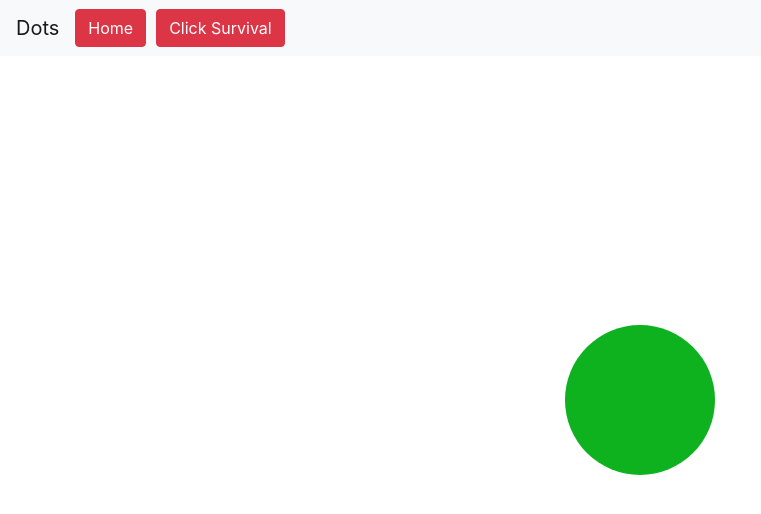
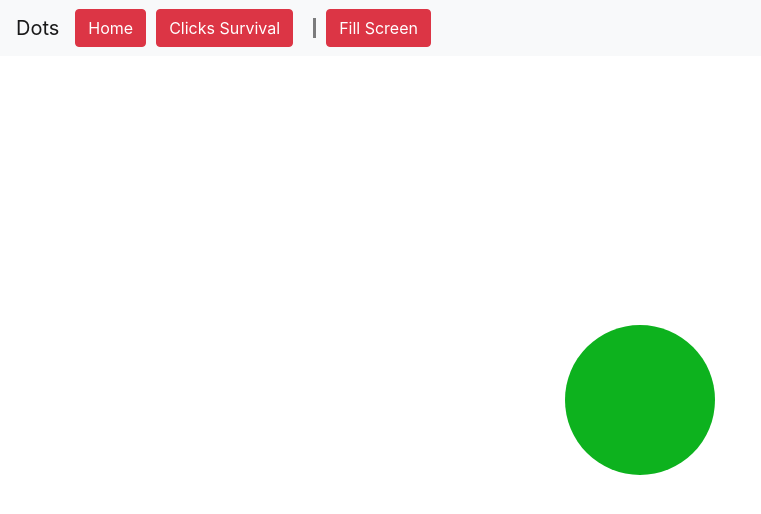
Before and after one commit to pawifla/JavascriptDots, a plain HTML site: page dots.html in a window 1280 px wide. Shown: the whole page, without its empty margins (0-761 px from the left). Drawn offline with nearby package versions, Linux system fonts and the light colour scheme.

Commit message:
some dots updates

```diff
--- a/dots.html
+++ b/dots.html
@@ -19,8 +19,14 @@
         <li class="nav-item active" style="padding-right: 10px;">
         <button class="btn btn-danger btn-block" onclick="location.href='index.html'">Home</button>
         </li>
+        <li class="nav-item active" style="padding-right: 10px;">
+        <button class="btn btn-danger btn-block" onclick="location.href='clickSurvival.html'">Clicks Survival</button>
+        </li>
         <li>
-        <button class="btn btn-danger btn-block" onclick="location.href='clickSurvival.html'">Click Survival</button>
+            <span class="navbar-divider-vertical"></span>
+        </li>
+        <li class="nav-item active" style="padding-right: 10px;">
+        <button class="btn btn-danger" onclick="fillScreenWithDots()">Fill Screen</button>
         </li>
       </ul>
     </div>
--- a/dots.js
+++ b/dots.js
@@ -1,6 +1,6 @@
   const gameContainer = document.querySelector(".game-container");
   let score = 0;
-
+  // TODO: make drawing feature: click and circles created under mouse
   function getRandomColor() {
     const letters = "0123456789ABCDEF";
     let color = "#";
@@ -41,6 +41,26 @@
         return circle;
       }
 
+      function fillScreenWithDots (count){
+        let maxDots = 100;
+        let counter = count ? count : 0;
+        // TODO: add condition not to run if filling
+        // add inputs for speed/dot amount
+        if(counter < maxDots){
+          setTimeout(function(){
+          let circle = createCircle();
+          circle.classList.add("circle");
+          circle.style.backgroundColor = getRandomColor();
+          moveCircleRandomly(circle);
+          createCircle();
+            counter++;
+            console.log(counter);
+            fillScreenWithDots(counter);
+          }, 10);
+        }
+      }
+
+
       function startGame() {
         const scoreElement = document.createElement("div");
         scoreElement.id = "score";
--- a/styles.css
+++ b/styles.css
@@ -22,3 +22,11 @@ body {
     transform: translate(-50%, -50%);
     cursor: pointer;
   }
+
+  .navbar-divider-vertical {
+    border-left: 3px solid rgba(0, 0, 0, 0.5);
+    margin: 0 10px;
+    line-height: 38px;
+    height: 38px;
+    width: 3px;
+  }
```
